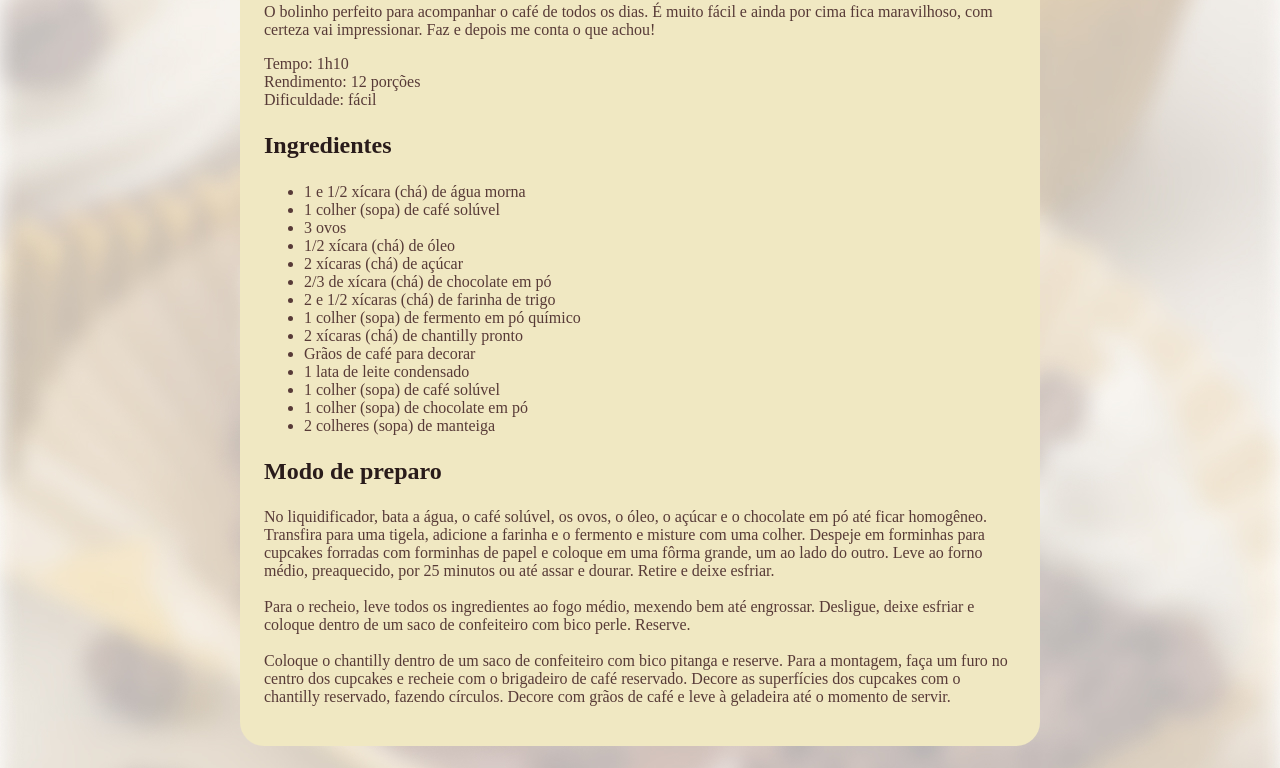
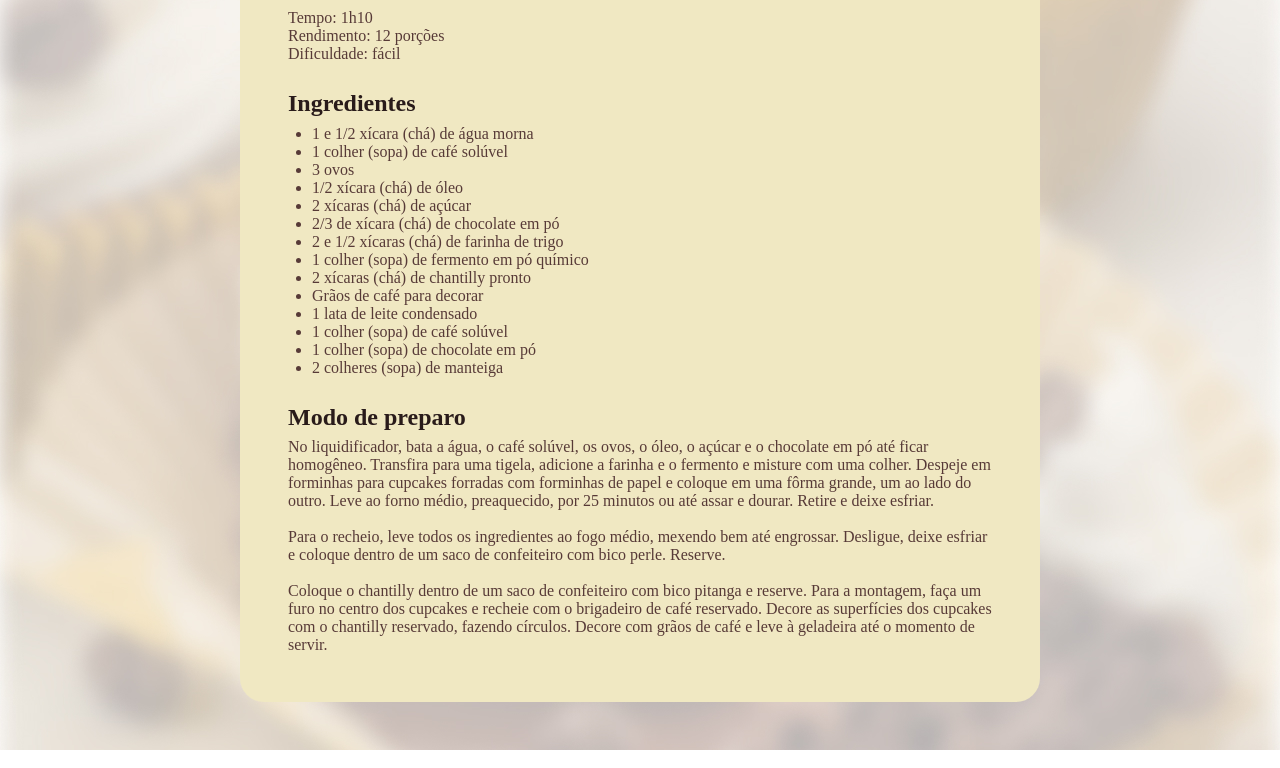
Before and after one commit to daniloferreirad3v/projeto-pagina-receitas, a plain HTML site: page index.html in a window 1280 px wide. Shown: the part 599-1367 px from the top of the page. Drawn offline with Linux system fonts and the light colour scheme; a web font is replaced by a local one.

Commit message:
Trabalhando com espaçamentos

```diff
--- a/index.html
+++ b/index.html
@@ -5,8 +5,8 @@
     <link rel="preconnect" href="https://fonts.gstatic.com" crossorigin>
     <meta charset="UTF-8" />
     <meta name="viewport" content="width=device-width, initial-scale=1.0" />
+    <title>Pagina de Receita</title>
     <link href="https://fonts.googleapis.com/css2?family=Alice&display=swap" rel="stylesheet">
-    <title>Pagina de Receita</title>
     <link rel="stylesheet" href="style.css">
   </head>
   <body>
@@ -44,7 +44,7 @@
             <li>1 colher (sopa) de chocolate em pó</li>
             <li>2 colheres (sopa) de manteiga</li>
           </ul>
-        </section>
+        </section id="preparation">
         <section>
           <h2>Modo de preparo</h2>
           <p>
--- a/style.css
+++ b/style.css
@@ -1,22 +1,45 @@
+* {
+    margin: 0;
+    padding: 0;
+}
 body {
   background-image: url(imgs/bg-image.jpg);
   background-size: cover;
   font-family: "Alice", serif;
+  font-style: normal;
+}
+
+main {
+    padding: 24px;
+}
+
+section + section {
+    margin-top: 24px;
+}
+
+#about p + p {
+    margin-top: 12px;
 }
 
 h1 {
   font-size: 40px;
   line-height: 150%;
+  font-style: normal;
 }
 
 h2 {
     font-size: 24px;
     line-height: 140%;
+    margin-bottom: 4px;
 }
 h1,
 h2 {
   color: #291b1a;
 
+}
+
+ul {
+    padding-left: 24px;
 }
 
 p,
```
